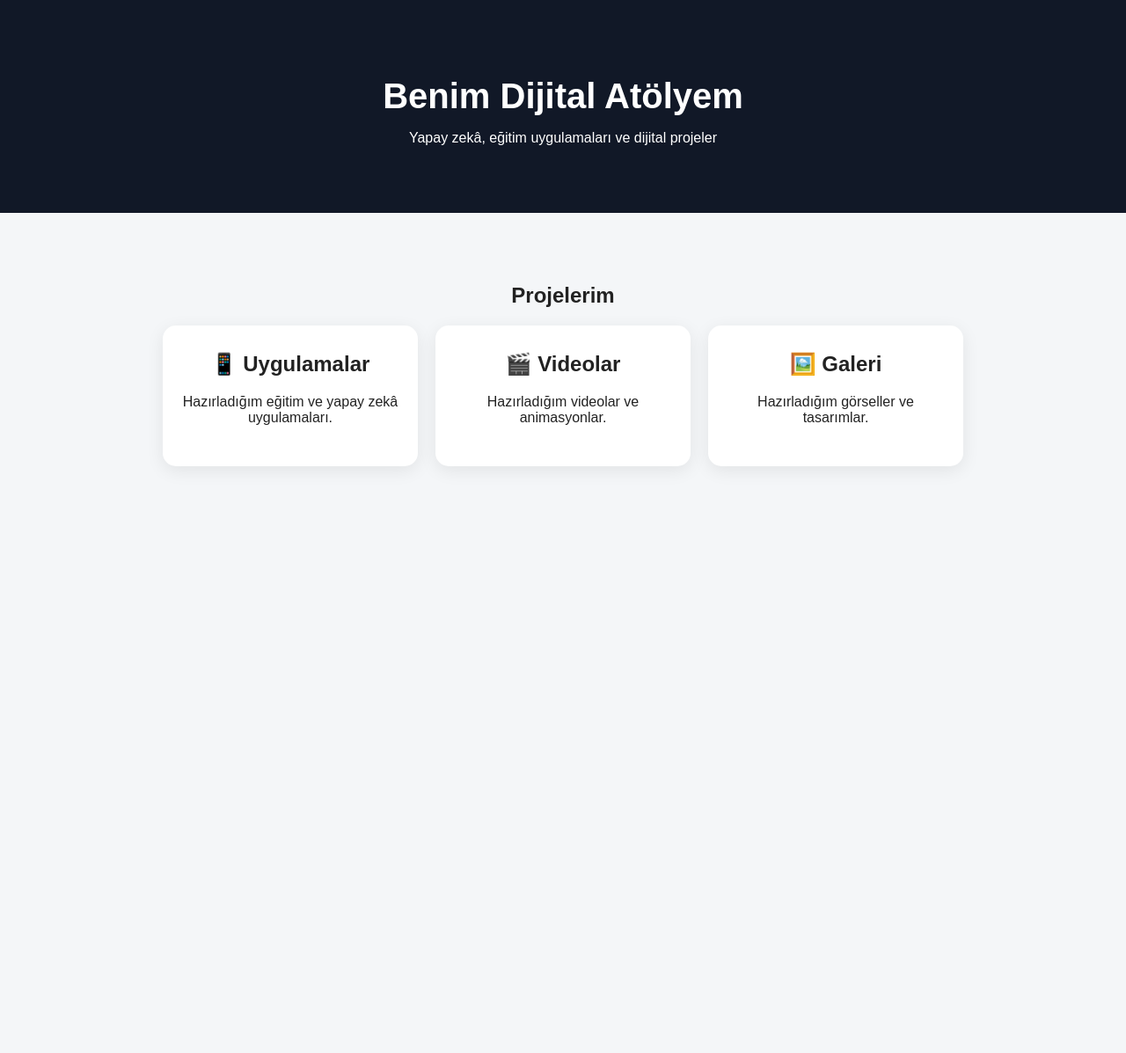
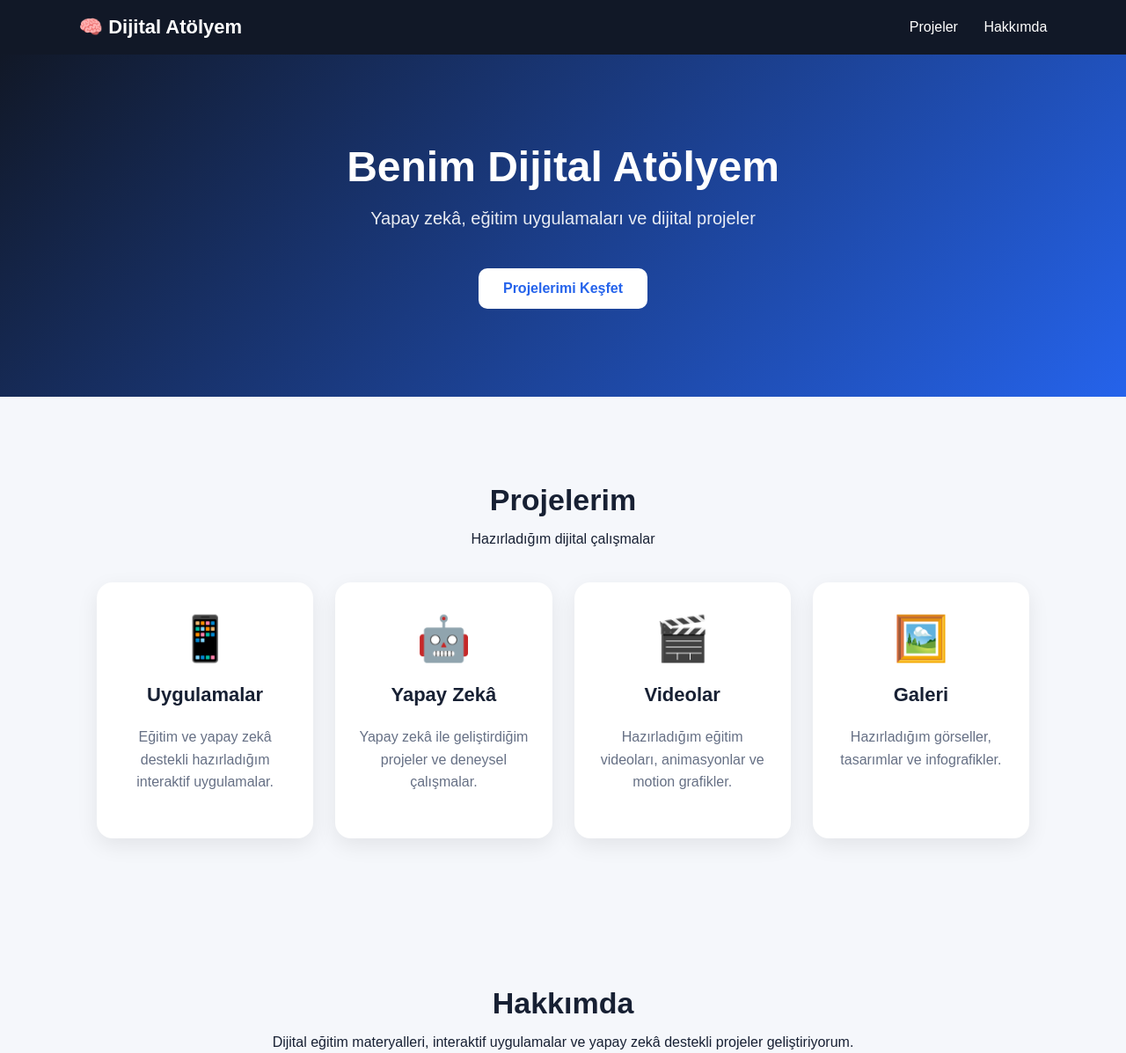
Before and after one commit to tahir2121web/web-sitem, a plain HTML site: page index.html in a window 1280 px wide. Shown: the top 1197 px of the page at 88% size. Before the commit the page ends 800 px from the top, so only its background shows below. Drawn offline with Linux system fonts and the light colour scheme.

Commit message:
Add files via upload

```diff
--- a/index.html
+++ b/index.html
@@ -3,86 +3,267 @@
 <head>
 <meta charset="UTF-8">
 <meta name="viewport" content="width=device-width, initial-scale=1.0">
-    <title>Benim Web Sitem</title>
+
+<title>Benim Dijital Atölyem</title>
 
 <style>
+
+* {
+    box-sizing: border-box;
+}
+
 body {
     margin: 0;
     font-family: Arial, sans-serif;
-            background: #f4f6f8;
-            color: #222;
-            text-align: center;
+    background: #f5f7fb;
+    color: #172033;
 }
 
-        header {
+/* ÜST MENÜ */
+
+nav {
     background: #111827;
     color: white;
-            padding: 60px 20px;
+    padding: 18px 7%;
+    display: flex;
+    justify-content: space-between;
+    align-items: center;
 }
 
-        h1 {
-            font-size: 40px;
+.logo {
+    font-size: 22px;
+    font-weight: bold;
+}
+
+nav a {
+    color: white;
+    text-decoration: none;
+    margin-left: 25px;
+}
+
+/* HERO */
+
+.hero {
+    background: linear-gradient(135deg, #111827, #2563eb);
+    color: white;
+    text-align: center;
+    padding: 100px 20px;
+}
+
+.hero h1 {
+    font-size: 48px;
+    margin: 0 0 20px;
+}
+
+.hero p {
+    font-size: 20px;
+    opacity: 0.9;
+}
+
+/* BUTON */
+
+.butona {
+    display: inline-block;
+    margin-top: 25px;
+    padding: 14px 28px;
+    background: white;
+    color: #2563eb;
+    border-radius: 10px;
+    text-decoration: none;
+    font-weight: bold;
+}
+
+/* GENEL ALAN */
+
+.container {
+    max-width: 1100px;
+    margin: auto;
+    padding: 70px 20px;
+}
+
+.baslik {
+    text-align: center;
+    margin-bottom: 40px;
+}
+
+.baslik h2 {
+    font-size: 34px;
     margin-bottom: 10px;
 }
 
-        .container {
-            max-width: 1000px;
-            margin: 40px auto;
-            padding: 20px;
-        }
+/* KARTLAR */
 
 .kartlar {
-            display: flex;
-            gap: 20px;
-            justify-content: center;
-            flex-wrap: wrap;
+    display: grid;
+    grid-template-columns: repeat(auto-fit, minmax(230px, 1fr));
+    gap: 25px;
 }
 
 .kart {
     background: white;
-            width: 250px;
-            padding: 30px 20px;
-            border-radius: 15px;
-            box-shadow: 0 5px 20px rgba(0,0,0,0.08);
+    padding: 35px 25px;
+    border-radius: 18px;
+    text-align: center;
+    box-shadow: 0 8px 25px rgba(0,0,0,0.08);
+    transition: 0.3s;
 }
 
-        .kart h2 {
-            margin-top: 0;
+.kart:hover {
+    transform: translateY(-7px);
 }
+
+.ikon {
+    font-size: 50px;
+    margin-bottom: 15px;
+}
+
+.kart h3 {
+    font-size: 22px;
+}
+
+.kart p {
+    color: #667085;
+    line-height: 1.6;
+}
+
+/* ALT KISIM */
+
+footer {
+    background: #111827;
+    color: white;
+    text-align: center;
+    padding: 30px 20px;
+    margin-top: 30px;
+}
+
 </style>
 </head>
 
 <body>
 
-    <header>
+<nav>
+
+<div class="logo">
+🧠 Dijital Atölyem
+</div>
+
+<div>
+<a href="#projeler">Projeler</a>
+<a href="#hakkimda">Hakkımda</a>
+</div>
+
+</nav>
+
+
+<section class="hero">
+
 <h1>Benim Dijital Atölyem</h1>
-        <p>Yapay zekâ, eğitim uygulamaları ve dijital projeler</p>
-    </header>
 
-    <div class="container">
+<p>
+Yapay zekâ, eğitim uygulamaları ve dijital projeler
+</p>
+
+<a class="butona" href="#projeler">
+Projelerimi Keşfet
+</a>
+
+</section>
+
+
+<section class="container" id="projeler">
+
+<div class="baslik">
 
 <h2>Projelerim</h2>
 
-        <div class="kartlar">
-
-            <div class="kart">
-                <h2>📱 Uygulamalar</h2>
-                <p>Hazırladığım eğitim ve yapay zekâ uygulamaları.</p>
-            </div>
-
-            <div class="kart">
-                <h2>🎬 Videolar</h2>
-                <p>Hazırladığım videolar ve animasyonlar.</p>
-            </div>
-
-            <div class="kart">
-                <h2>🖼️ Galeri</h2>
-                <p>Hazırladığım görseller ve tasarımlar.</p>
-            </div>
+<p>
+Hazırladığım dijital çalışmalar
+</p>
 
 </div>
 
+
+<div class="kartlar">
+
+
+<div class="kart">
+
+<div class="ikon">📱</div>
+
+<h3>Uygulamalar</h3>
+
+<p>
+Eğitim ve yapay zekâ destekli hazırladığım interaktif uygulamalar.
+</p>
+
 </div>
+
+
+<div class="kart">
+
+<div class="ikon">🤖</div>
+
+<h3>Yapay Zekâ</h3>
+
+<p>
+Yapay zekâ ile geliştirdiğim projeler ve deneysel çalışmalar.
+</p>
+
+</div>
+
+
+<div class="kart">
+
+<div class="ikon">🎬</div>
+
+<h3>Videolar</h3>
+
+<p>
+Hazırladığım eğitim videoları, animasyonlar ve motion grafikler.
+</p>
+
+</div>
+
+
+<div class="kart">
+
+<div class="ikon">🖼️</div>
+
+<h3>Galeri</h3>
+
+<p>
+Hazırladığım görseller, tasarımlar ve infografikler.
+</p>
+
+</div>
+
+
+</div>
+
+</section>
+
+
+<section class="container" id="hakkimda">
+
+<div class="baslik">
+
+<h2>Hakkımda</h2>
+
+<p>
+Dijital eğitim materyalleri, interaktif uygulamalar
+ve yapay zekâ destekli projeler geliştiriyorum.
+</p>
+
+</div>
+
+</section>
+
+
+<footer>
+
+© 2026 Benim Dijital Atölyem
+
+</footer>
 
 </body>
 </html>
```
Lines whose indentation alone changed are shown as unchanged.
